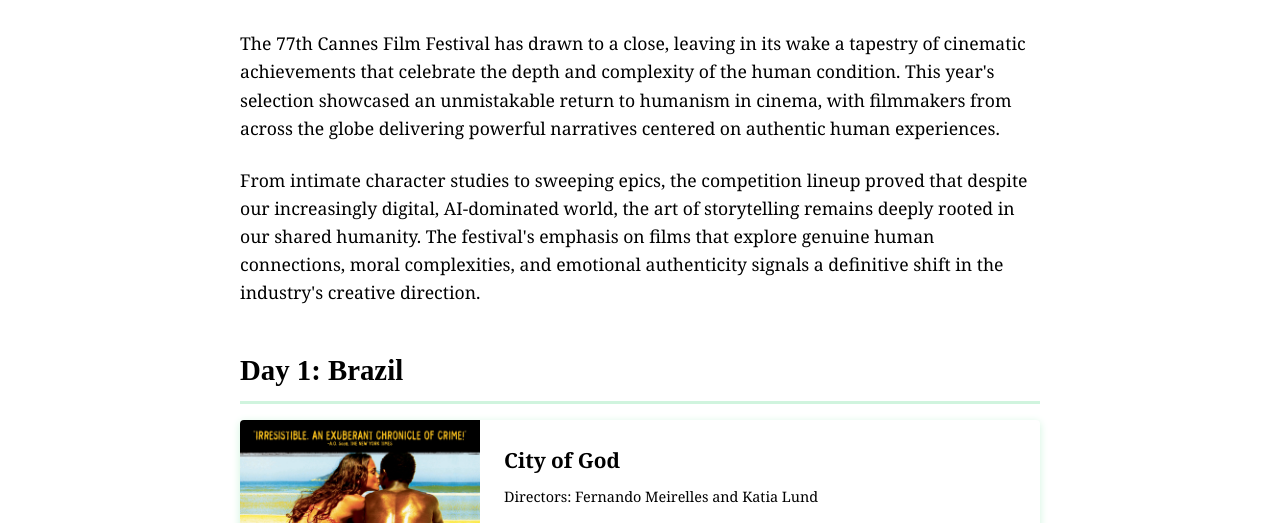
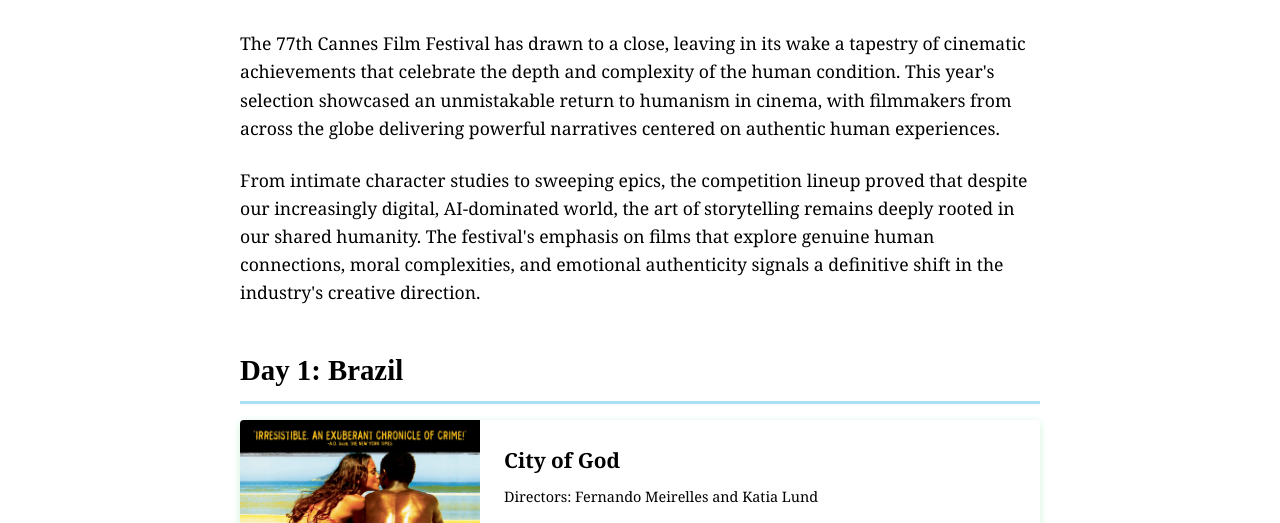
Before and after one commit to jordynstyles/genre_example2, a plain HTML site: page index.html in a window 1280 px wide. Shown: the part 249-772 px from the top of the page. Drawn offline with Linux system fonts and the light colour scheme.

Commit message:
Update index.html

```diff
--- a/index.html
+++ b/index.html
@@ -103,7 +103,7 @@
             font-family: 'Playfair Display', serif;
             font-size: 1.8rem;
             margin: 2.5rem 0 1rem;
-            border-bottom: 3px solid #D0F4DE;
+            border-bottom: 3px solid #A9DEF9;
             padding-bottom: 0.5rem;
         }
 
```
